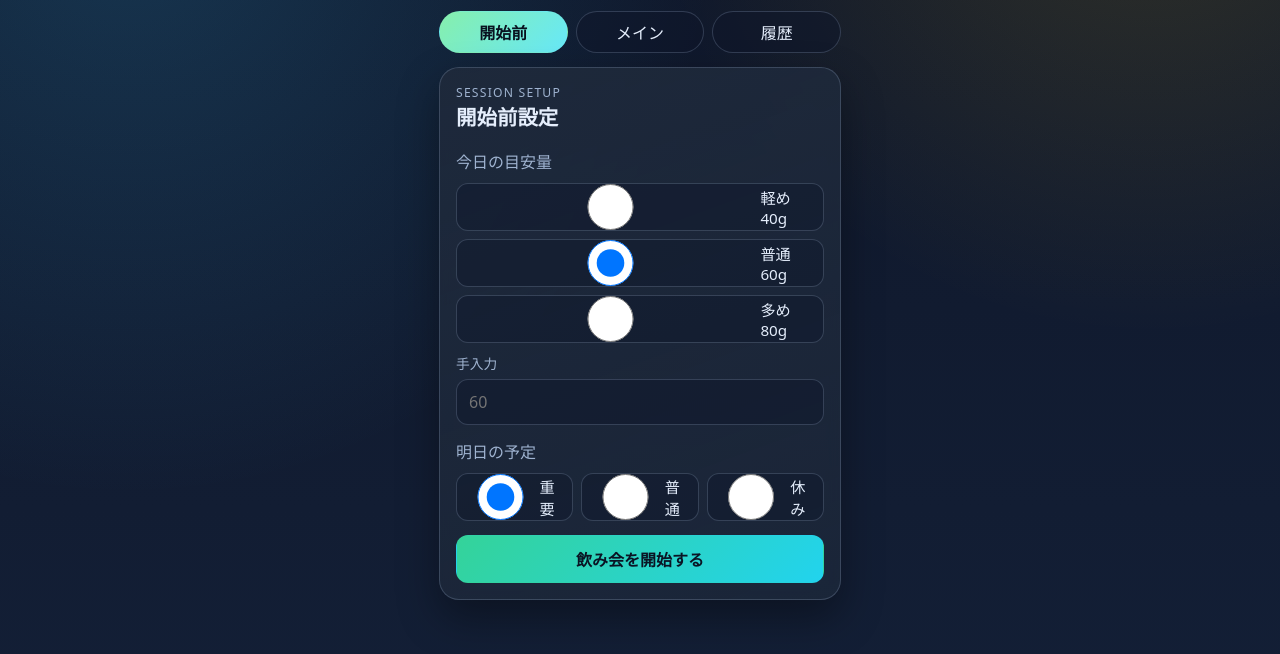
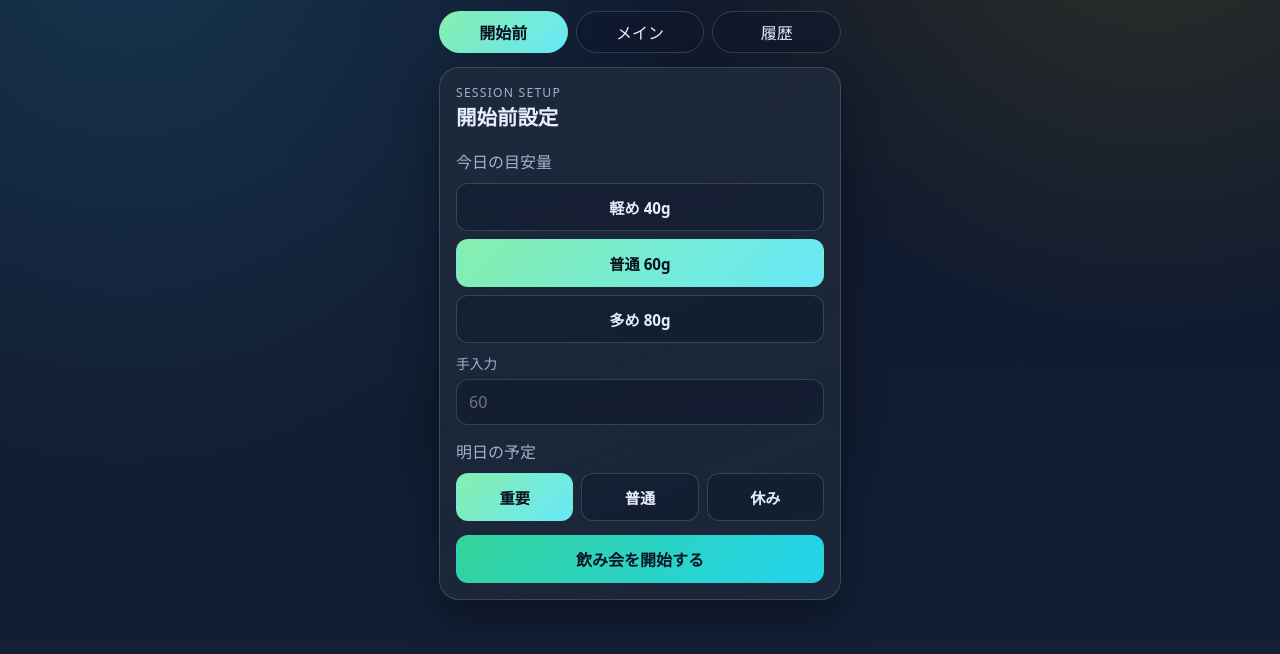
Before and after one commit to kyaragy/AlcoholChecker, a website built with Vite: page index.html in a window 1280 px wide. Shown: the part 92-746 px from the top of the page. Built offline with nearby package versions, Linux system fonts and the light colour scheme.

Commit message:
UI再調整2 2

```diff
--- a/src/styles.css
+++ b/src/styles.css
@@ -188,22 +188,40 @@ h3 {
 }
 
 .choice-pill {
-  display: flex;
-  align-items: center;
-  gap: 8px;
+  position: relative;
+  display: block;
+}
+
+.choice-pill input[type='radio'] {
+  position: absolute;
+  inset: 0;
+  opacity: 0;
+  margin: 0;
+  pointer-events: none;
+}
+
+.choice-pill-ui {
   min-height: 48px;
   border-radius: var(--radius-sm);
   border: 1px solid var(--line);
   background: rgba(15, 23, 42, 0.45);
   padding: 0 12px;
+  display: grid;
+  place-items: center;
+  font-size: 0.95rem;
+  font-weight: 700;
+  transition: all 140ms ease;
 }
 
-.choice-pill input[type='radio'] {
-  margin: 0;
+.choice-pill input[type='radio']:checked + .choice-pill-ui {
+  color: #08111f;
+  border-color: transparent;
+  background: linear-gradient(135deg, #86efac, #67e8f9);
 }
 
-.choice-pill span {
-  font-size: 0.95rem;
+.choice-pill input[type='radio']:focus-visible + .choice-pill-ui {
+  outline: 2px solid #67e8f9;
+  outline-offset: 2px;
 }
 
 .input-wrap {
--- a/src/ui/render.ts
+++ b/src/ui/render.ts
@@ -63,9 +63,9 @@ function renderSetup(state: RenderState): string {
         <div class="stack-sm">
           <p class="field-label">今日の目安量</p>
           <div class="choice-grid">
-            <label class="choice-pill"><input type="radio" name="target" value="40"><span>軽め 40g</span></label>
-            <label class="choice-pill"><input type="radio" name="target" value="60" checked><span>普通 60g</span></label>
-            <label class="choice-pill"><input type="radio" name="target" value="80"><span>多め 80g</span></label>
+            <label class="choice-pill"><input type="radio" name="target" value="40"><span class="choice-pill-ui">軽め 40g</span></label>
+            <label class="choice-pill"><input type="radio" name="target" value="60" checked><span class="choice-pill-ui">普通 60g</span></label>
+            <label class="choice-pill"><input type="radio" name="target" value="80"><span class="choice-pill-ui">多め 80g</span></label>
           </div>
           <label class="input-wrap">
             <span>手入力</span>
@@ -76,9 +76,9 @@ function renderSetup(state: RenderState): string {
         <div class="stack-sm">
           <p class="field-label">明日の予定</p>
           <div class="choice-grid choice-grid-3">
-            <label class="choice-pill"><input type="radio" name="tomorrowPlan" value="important" checked><span>重要</span></label>
-            <label class="choice-pill"><input type="radio" name="tomorrowPlan" value="normal"><span>普通</span></label>
-            <label class="choice-pill"><input type="radio" name="tomorrowPlan" value="holiday"><span>休み</span></label>
+            <label class="choice-pill"><input type="radio" name="tomorrowPlan" value="important" checked><span class="choice-pill-ui">重要</span></label>
+            <label class="choice-pill"><input type="radio" name="tomorrowPlan" value="normal"><span class="choice-pill-ui">普通</span></label>
+            <label class="choice-pill"><input type="radio" name="tomorrowPlan" value="holiday"><span class="choice-pill-ui">休み</span></label>
           </div>
         </div>
 
```
